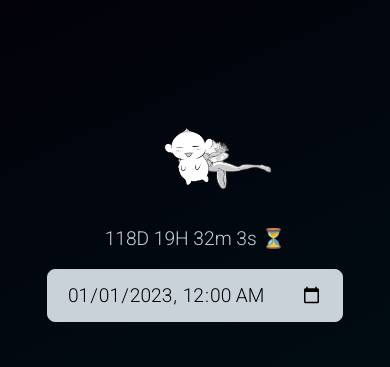
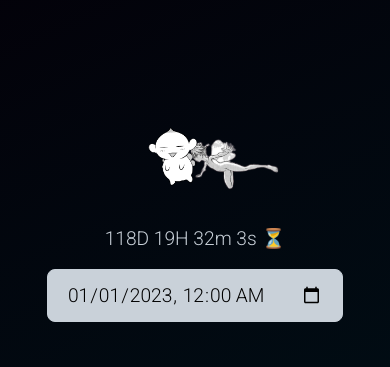
Before and after one commit to spilotes/countdown, a plain HTML site: page index.html in a window 390 px wide. Shown: the part 94-461 px from the top of the page. Drawn offline with Linux system fonts and the light colour scheme.

Commit message:
Add files via upload

```diff
--- a/css/mobile.css
+++ b/css/mobile.css
@@ -5,12 +5,12 @@
 
   .puck1 {
     top: 25vh;
-    left: 44vw;
+    left: 46vw;
   }
 
   .puck2 {
     top: 25vh;
-    left: 40vw;
+    left: 36vw;
   }
 
   h1 {
```
